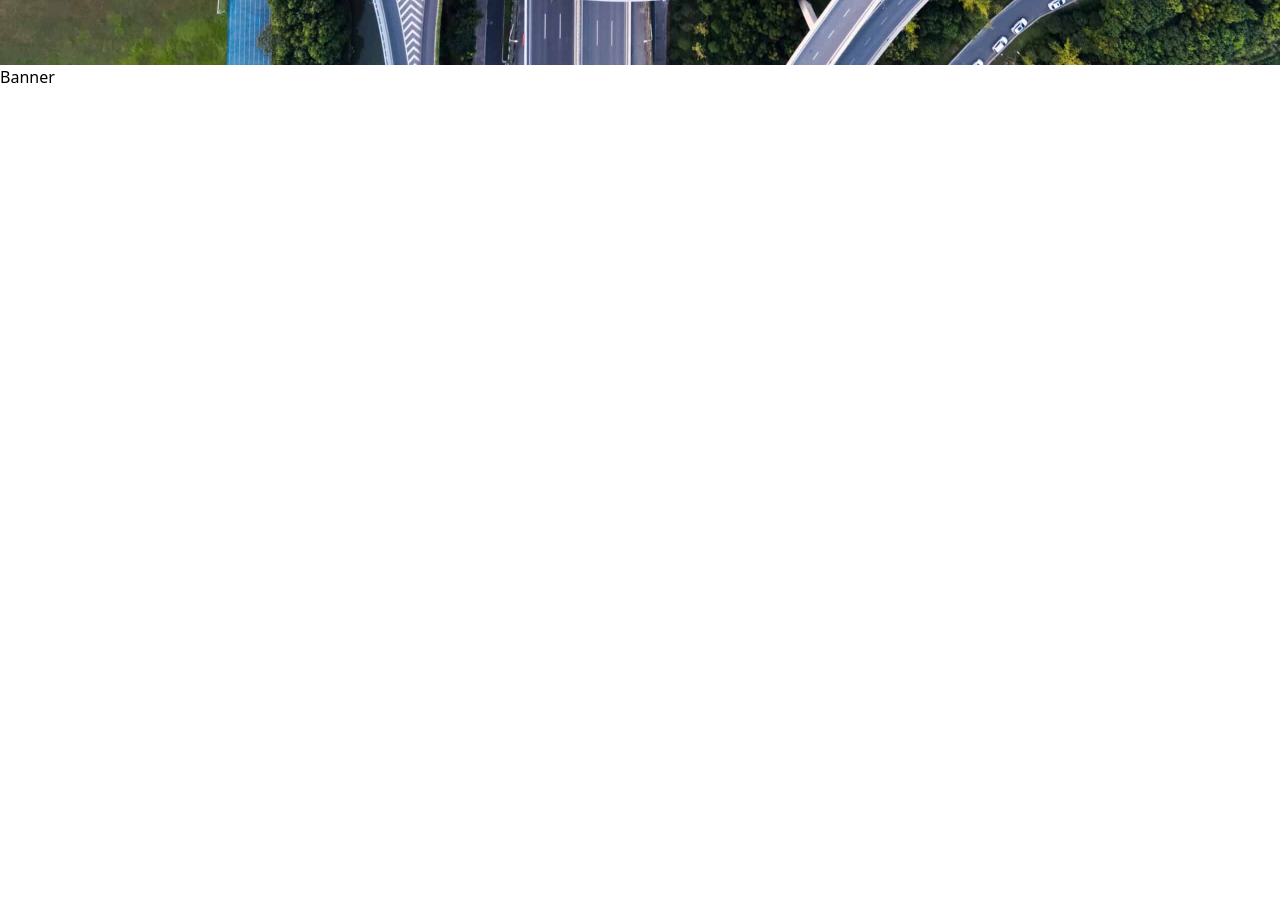
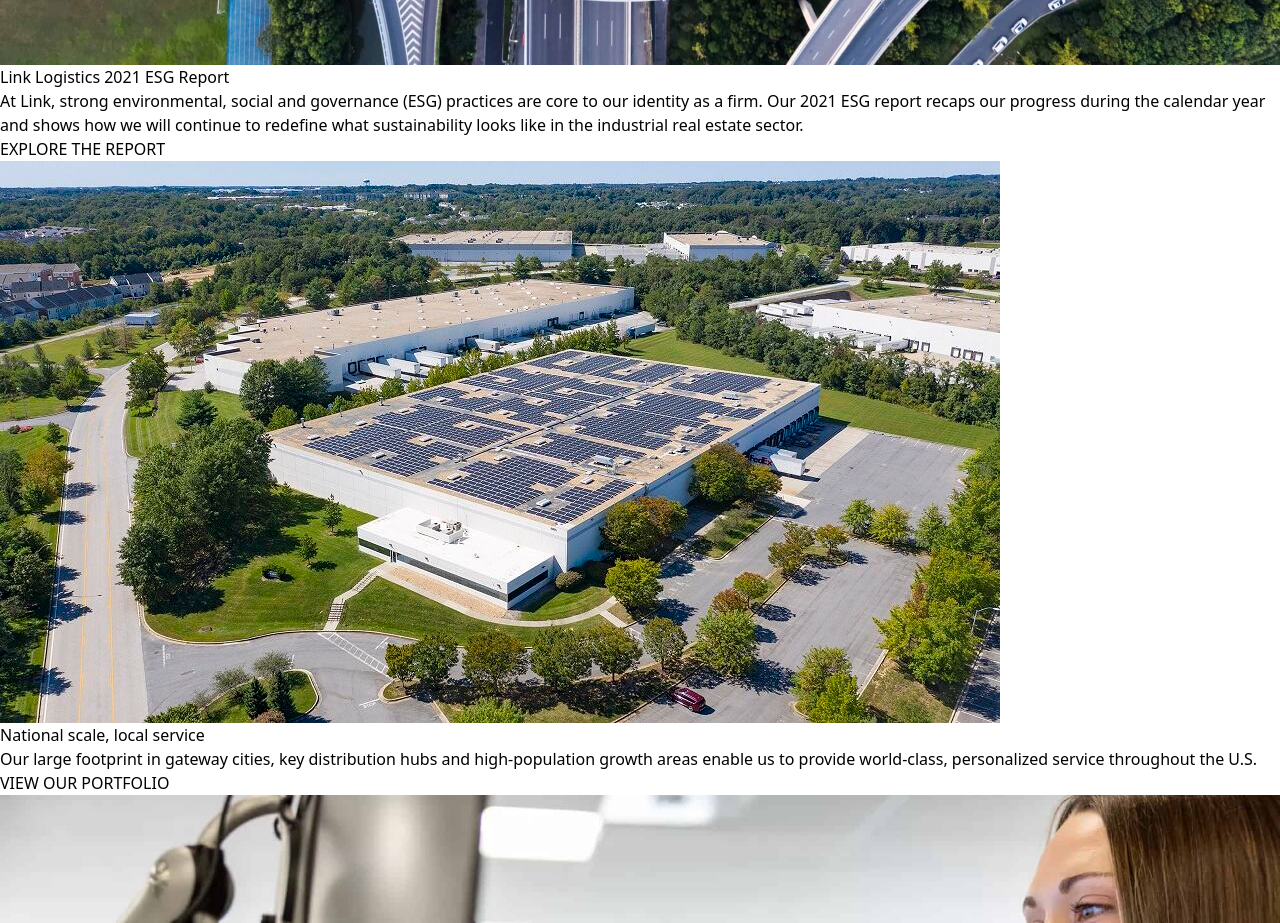
Before and after one commit to moiz064/linkLogReplica, a React (Vite) app: page / in a window 1280 px wide. Shown: the part 10280-11203 px from the top of the page. Before the commit the page ends 10369 px from the top, so only its background shows below. Built offline with nearby package versions, Linux system fonts and the light colour scheme.

Commit message:
feat: Report and Banners tab complete

```diff
--- a/src/App.jsx
+++ b/src/App.jsx
@@ -4,6 +4,7 @@ import Hero from './components/Hero'
 import NewsCard from './components/NewsCard'
 import Connections from './components/Connections'
 import LinkReport from './components/LinkReport'
+import Banners from './components/Banners'
 
 const App = () => {
   return (
@@ -13,6 +14,7 @@ const App = () => {
       <NewsCard />
       <Connections />
       <LinkReport />
+      <Banners />
     </div>
   )
 }
--- a/src/components/Banner.jsx
+++ b/src/components/Banner.jsx
@@ -1,9 +1,31 @@
 import React from 'react'
 
-const Banner = () => {
-  return (
-    <div>Banner</div>
-  )
+const Banner = ({ title, desc, img, btnText, imgLoc, curveLoc }) => {
+
+    return (
+        <div className={`flex flex-col-reverse  mx-[10%] my-[50px] h-[450px] md:h-[400px]
+                        ${imgLoc == 'right' ? 'md:flex-row' : 'md:flex-row-reverse'} `}>
+            <div className={`flex-1 flex-wrap p-6 ${imgLoc == 'right' ? 'md:text-right' : 'text-left'}`}>
+                <h1 className='text-xl md:text-4xl text-[#cfb380] font-semibold mb-[10px] md:mb-[40px]'>{title}</h1>
+                <p className='mb-[8px] md:text-lg text-[#cfb380]'>{desc}</p>
+                <button className='h-10  px-[20px] bg-[#eb6547] mt-4 rounded-tr-[25px] tracking-widest md:text-lg text-xs'>
+                    {btnText}
+                </button>
+
+
+            </div>
+            <div className={`flex-1 overflow-hidden border-[3px] border-[#cfb380]
+                            ${imgLoc == 'left' ? (curveLoc == 'bottom' ? 'rounded-bl-[100px]' : 'rounded-tl-[100px]') : (curveLoc == 'bottom' ? 'rounded-br-[100px]' : 'rounded-tr-[100px]')}`} >
+                <img src={img} alt={img}
+                    className='object-cover h-full w-full'
+                />
+            </div>
+
+
+
+
+        </div >
+    )
 }
 
 export default Banner
--- /dev/null
+++ b/src/components/Banners.jsx
@@ -0,0 +1,16 @@
+import React from 'react'
+import Banner from './Banner'
+import { bannersData } from '../constants'
+
+const Banners = () => {
+  return (
+    <div className='bg-[#252429] py-[30px] my-[60px]'>
+        {bannersData.map((data)=>(
+            <Banner {...data} />
+        ))}
+
+    </div>
+  )
+}
+
+export default Banners
--- a/src/components/LinkReport.jsx
+++ b/src/components/LinkReport.jsx
@@ -1,10 +1,11 @@
 import React from 'react'
 import Banner from './Banner'
+import { reportData } from '../constants'
 
 const LinkReport = () => {
   return (
-    <div>
-        <Banner />
+    <div className='bg-[#252429] py-[30px] my-[60px]'>
+        <Banner {...reportData} />
     </div>
   )
 }
--- a/src/constants/index.js
+++ b/src/constants/index.js
@@ -1,4 +1,4 @@
-import { pic2, pic3, pic4,pic5 } from '../assets'
+import { pic2, pic3, pic4,pic5,pic6,pic7,pic8,pic9,pic10 } from '../assets'
 export const navLinks = [
     {
         id: "portfolio",
@@ -76,3 +76,46 @@ export const connectionsData = {
     desc2: "Link owns the largest portfolio of U.S.-only industrial real estate. Our scale is expansive, our technology is leading-edge and our people are talented contributors who bring a passion for what we do",
     img: pic5
 }
+export const reportData = {
+    title: "Link Logistics 2021 ESG Report",
+    desc: "At Link, strong environmental, social and governance (ESG) practices are core to our identity as a firm. Our 2021 ESG report recaps our progress during the calendar year and shows how we will continue to redefine what sustainability looks like in the industrial real estate sector.",
+    btnText: "EXPLORE THE REPORT",
+    img: pic6,
+    imgLoc:'left',
+    curveLoc:'bottom',
+}
+
+export const bannersData = [
+    {
+        title: "National scale, local service",
+        desc: "Our large footprint in gateway cities, key distribution hubs and high-population growth areas enable us to provide world-class, personalized service throughout the U.S.",
+        btnText: "VIEW OUR PORTFOLIO",
+        img: pic7,
+        imgLoc:'left',
+        curveLoc:'top',
+    },
+    {
+        title: "Building a satisfying career",
+        desc: "Our commitment to employee well-being, satisfaction and support enables us to attract, develop, inspire and reward great people.",
+        btnText: "VIEW JOB OPENINGS",
+        img: pic8,
+        imgLoc:'right',
+        curveLoc:'top',
+    },
+    {
+        title: "We design and build warehouses that allow our customers to evolve",
+        desc: "Link seamlessly manages the entire process of delivering facilities that support our customers’ long-term growth strategies.",
+        btnText: "LEARN MORE",
+        img: pic9,
+        imgLoc:'left',
+        curveLoc:'top',
+    },
+    {
+        title: "From the ground up: a holistic approach to ESG",
+        desc: "Sustainability is built into our foundation. At the heart of everything we do, it drives our commitment to renewable energy, green building technology and carbon neutrality.",
+        btnText: "LEARN MORE",
+        img: pic10,
+        imgLoc:'right',
+        curveLoc:'bottom',
+    },
+]
```
